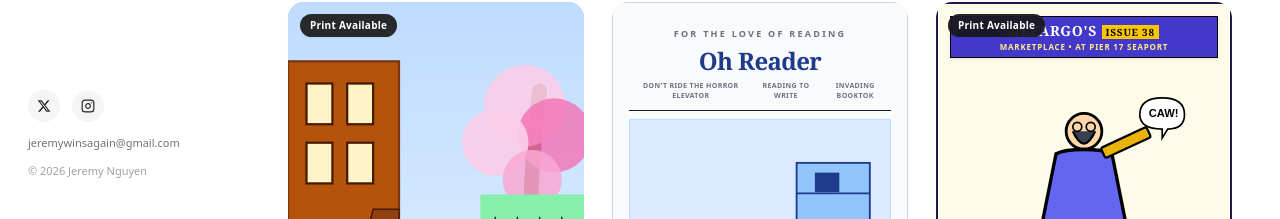
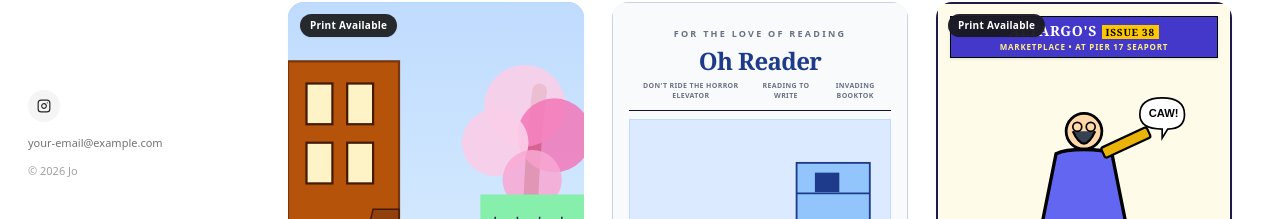
Before and after one commit to bobbydobbyonly/Test-1, a React (Vite) app: page / in a window 1280 px wide. Shown: the part 581-800 px from the top of the page. Built offline with nearby package versions, Linux system fonts and the light colour scheme; a web font is replaced by a local one.

Commit message:
Update Sidebar.tsx

```diff
--- a/src/components/Sidebar.tsx
+++ b/src/components/Sidebar.tsx
@@ -20,7 +20,7 @@ export const Sidebar: React.FC<SidebarProps> = ({
 
   const handleCopyEmail = (e: React.MouseEvent) => {
     e.preventDefault();
-    navigator.clipboard.writeText('jeremywinsagain@gmail.com');
+    navigator.clipboard.writeText('your-email@example.com');
     setCopiedEmail(true);
     setTimeout(() => setCopiedEmail(false), 2000);
   };
@@ -108,19 +108,7 @@ export const Sidebar: React.FC<SidebarProps> = ({
         {/* Social Icons */}
         <div className="flex items-center space-x-3 text-neutral-700">
           <a
-            href="https://twitter.com"
-            target="_blank"
-            rel="noopener noreferrer"
-            id="social-x-link"
-            className="w-8 h-8 rounded-full bg-neutral-100 hover:bg-neutral-200 flex items-center justify-center text-neutral-800 transition-colors"
-            title="Follow on X / Twitter"
-          >
-            <svg viewBox="0 0 24 24" className="w-3.5 h-3.5 fill-current">
-              <path d="M18.244 2.25h3.308l-7.227 8.26 8.502 11.24H16.17l-5.214-6.817L4.99 21.75H1.68l7.73-8.835L1.254 2.25H8.08l4.713 6.231zm-1.161 17.52h1.833L7.084 4.126H5.117z" />
-            </svg>
-          </a>
-          <a
-            href="https://instagram.com"
+            href="https://www.instagram.com/jo_studio38?igsi=MXR4b2g0MXNhZzIzNw%3D%3D&utm_source=qr"
             target="_blank"
             rel="noopener noreferrer"
             id="social-ig-link"
@@ -139,7 +127,7 @@ export const Sidebar: React.FC<SidebarProps> = ({
             className="text-left text-[11px] text-neutral-500 hover:text-neutral-900 transition-colors break-all flex items-center gap-1.5 focus:outline-none"
             title="Click to copy email address"
           >
-            <span>jeremywinsagain@gmail.com</span>
+            <span>your-email@example.com</span>
             {copiedEmail ? (
               <Check className="w-3 h-3 text-emerald-600 shrink-0" />
             ) : (
@@ -155,7 +143,7 @@ export const Sidebar: React.FC<SidebarProps> = ({
 
         {/* Copyright */}
         <p className="text-[11px] text-neutral-400">
-          © {new Date().getFullYear()} Jeremy Nguyen
+          © {new Date().getFullYear()} Jo
         </p>
       </div>
     </aside>
```
